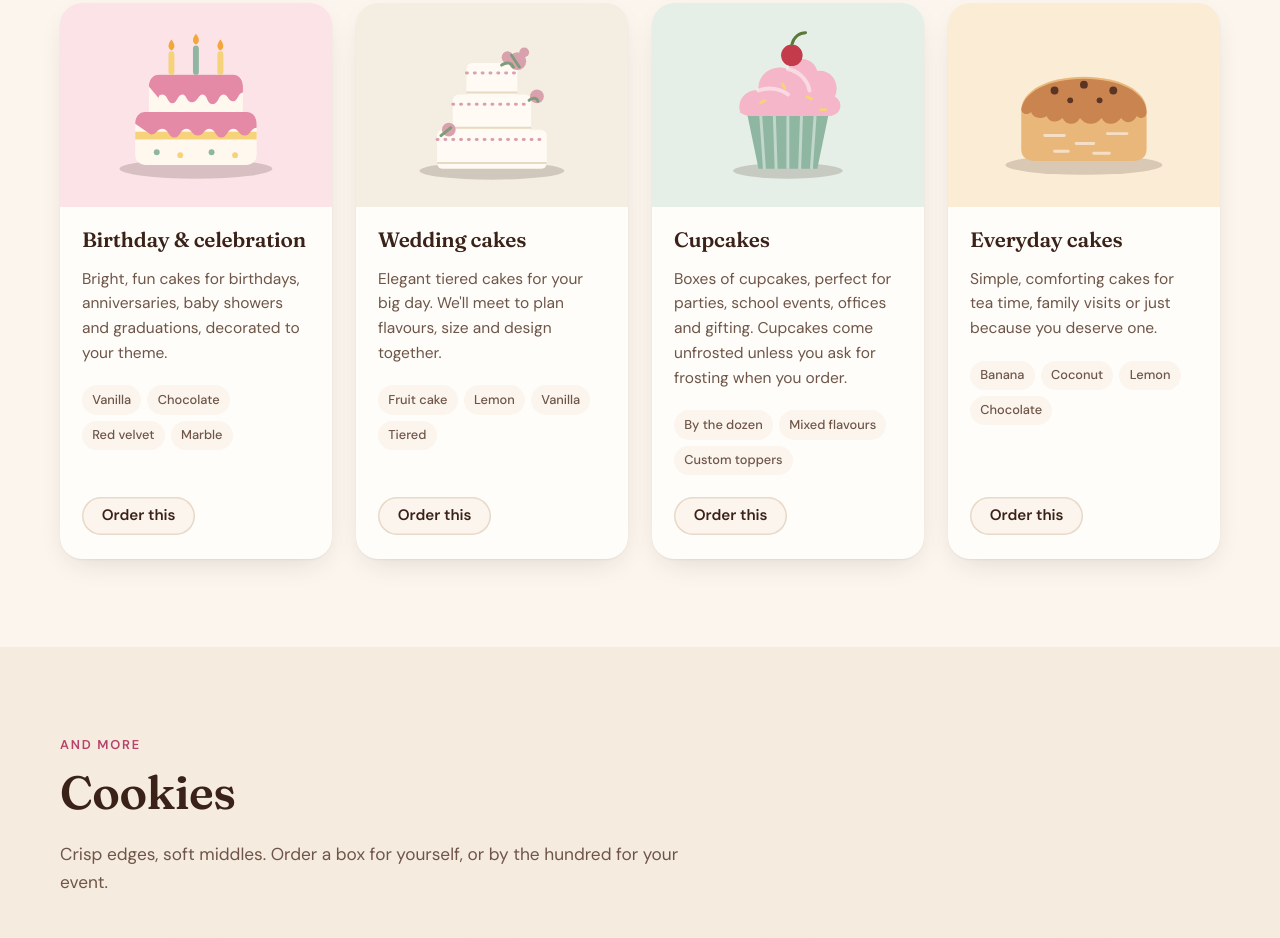
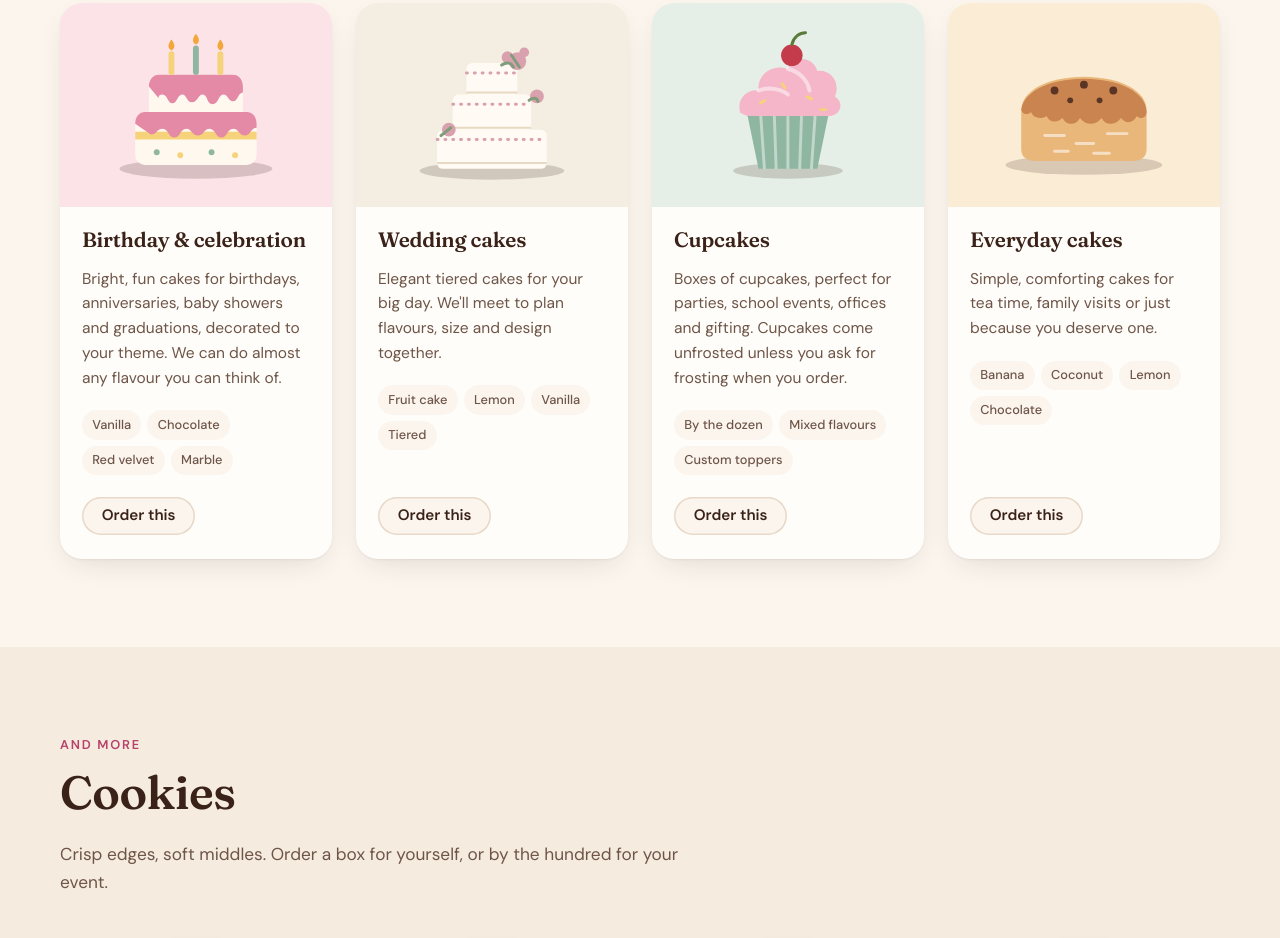
Before and after one commit to sujjas/lilelus, a plain HTML site: page index.html in a window 1280 px wide. Shown: the part 1034-1972 px from the top of the page. Drawn offline with Linux system fonts and the light colour scheme.

Commit message:
Say celebration cakes come in almost any flavour
Add a line to the Birthday & celebration card telling customers we can do almost any flavour they can think of.

```diff
--- a/index.html
+++ b/index.html
@@ -182,7 +182,7 @@
             </div>
             <div class="card-body">
               <h3>Birthday &amp; celebration</h3>
-              <p>Bright, fun cakes for birthdays, anniversaries, baby showers and graduations, decorated to your theme.</p>
+              <p>Bright, fun cakes for birthdays, anniversaries, baby showers and graduations, decorated to your theme. We can do almost any flavour you can think of.</p>
               <ul class="tags"><li>Vanilla</li><li>Chocolate</li><li>Red velvet</li><li>Marble</li></ul>
               <button class="btn btn-card" data-product="Birthday &amp; celebration cake">Order this</button>
             </div>
```
